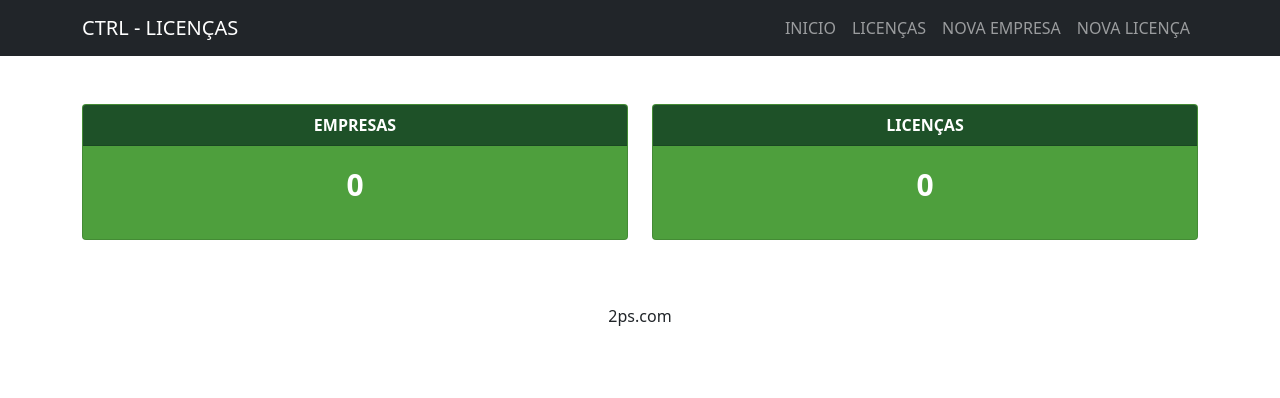
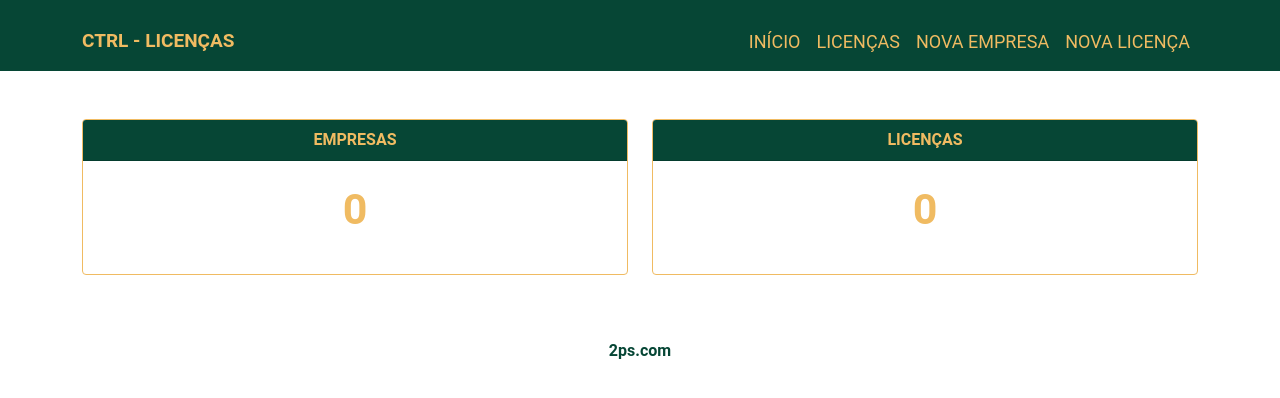
Before and after one commit to odenilsonmarques/sistema_controle_licencas, a PHP site: page / in a window 1280 px wide. Shown: the top 398 px of the page. Run offline with PHP 8.4, Linux system fonts and the light colour scheme; data that the repository does not hold is empty.

Commit message:
implementacao do dashboard inicial

```diff
--- a/assets/css/style.css
+++ b/assets/css/style.css
@@ -1,8 +1,56 @@
+body
+{
+    font-family: 'Roboto', sans-serif;
+    background-color: none;
+}
+.navbar a, .navbar-brand
+{
+    color: #F0BB62;
+    font-size: 19px;
+    margin-top: 12px;
+}
+.navbar a.navbar-brand
+{
+    color: #F0BB62;
+    font-weight: bold;
+}
+.navbar a.navbar-brand:hover
+{
+    color: #F4EEA9;
+}
+.navbar-expand-sm .navbar-nav > li > a {
+    font-size: 18px;
+    margin-top: 12px;
+}
+.navbar-expand-sm .navbar-nav .nav-link{
+    color: #F0BB62;
+}
+.navbar-expand-sm .navbar-nav .nav-link:hover{
+    color: #F4EEA9;
+    text-decoration: underline;
+}
+.card{
+    border:1px solid #F0BB62;
+}
+.card-header{
+    background-color:#064635;
+    color: #F0BB62;
+}
+.card-body p{
+    color: #F0BB62;
+    font-size:43px;
+    font-weight:bolder;
+}
+
+footer p{
+    color: #064635;
+    font-weight:bolder;
+}
+
+
+
 label{
     font-size:16px;
     font-weight: bold;
-    font-family: sans-serif;
+
 }
-.success{
-    background-color:#4E9F3D;
-}
--- a/header.php
+++ b/header.php
@@ -1,5 +1,5 @@
 <header>
-    <nav class="navbar navbar-expand-sm bg-dark navbar-dark">
+    <nav class="navbar navbar-expand-sm navbar-dark" style="background-color:#064635">
         <div class="container">
             <a class="navbar-brand" href="index.php">CTRL - LICENÇAS</a>
             <button class="navbar-toggler" type="button" data-bs-toggle="collapse" data-bs-target="#collapsibleNavbar">
@@ -8,7 +8,7 @@
             <nav class="collapse navbar-collapse justify-content-end" id="collapsibleNavbar">
                 <ul class="navbar-nav">
                     <li class="nav-item">
-                        <a class="nav-link" href="index.php">INICIO</a>
+                        <a class="nav-link" href="index.php">INÍCIO</a>
                     </li>
                     <li class="nav-item">
                         <a class="nav-link" href="listLicense.php">LICENÇAS</a>
@@ -19,6 +19,9 @@
                     <li class="nav-item">
                         <a class="nav-link" href="registerLicense.php">NOVA LICENÇA</a>
                     </li>
+                    <!-- <li class="nav-item">
+                        <a class="nav-link" href="pagination.php">paginacao</a>
+                    </li> -->
                 </ul>
             </nav>
         </div>
--- a/index.php
+++ b/index.php
@@ -8,7 +8,8 @@
     <meta http-equiv="X-UA-Compatible" content="IE=edge">
     <meta name="viewport" content="width=device-width, initial-scale=1.0">
     <link rel="stylesheet" href="assets/css/bootstrap.min.css">
-    <title>Document</title>
+    <link rel="stylesheet" href="assets/css/style.css">
+    <title>Inicio</title>
 </head>
 <body>
     <?php include_once 'header.php'?>
@@ -16,29 +17,29 @@
         <div class="container">
             <div class="row mt-5">
                 <div class="col-lg-6 text-center">
-                    <div class="card text-white mb-3" style="background-color:#4E9F3D">
-                        <div class="card-header" style="background-color:#1E5128"><strong>EMPRESAS</strong></div>
+                    <div class="card text-white mb-3">
+                        <div class="card-header"><strong>EMPRESAS</strong></div>
                         <div class="card-body">
                             <?php
                                 $seachCompanys = $connectionPDO->prepare("SELECT COUNT(id_company) as registers FROM company");
                                 $seachCompanys->execute();
                                 $rows = $seachCompanys->fetch(PDO::FETCH_ASSOC);
                             ?>
-                                <p style="font-size:30px"><strong><?php echo $rows['registers'];?></strong></p>
+                                <p><?php echo $rows['registers'];?></p>
                         </div>
                     </div>
                 </div>
 
                 <div class="col-lg-6 text-center">
-                    <div class="card text-white mb-3" style="background-color:#4E9F3D">
-                        <div class="card-header" style="background-color:#1E5128"><strong>LICENÇAS</strong></div>
+                    <div class="card text-white mb-3">
+                        <div class="card-header"><strong>LICENÇAS</strong></div>
                         <div class="card-body">
                             <?php
                                 $seachCompanys = $connectionPDO->prepare("SELECT COUNT(id_license) as registers FROM license");
                                 $seachCompanys->execute();
                                 $rows = $seachCompanys->fetch(PDO::FETCH_ASSOC);
                             ?>
-                                <p style="font-size:30px"><strong><?php echo $rows['registers'];?></strong></p>
+                                <p><?php echo $rows['registers'];?></p>
                         </div>
                     </div>
                 </div>
```
Also changed, not shown: listLicense.php (+7 -10 lines), pagination.php (added, +59 -0 lines).
